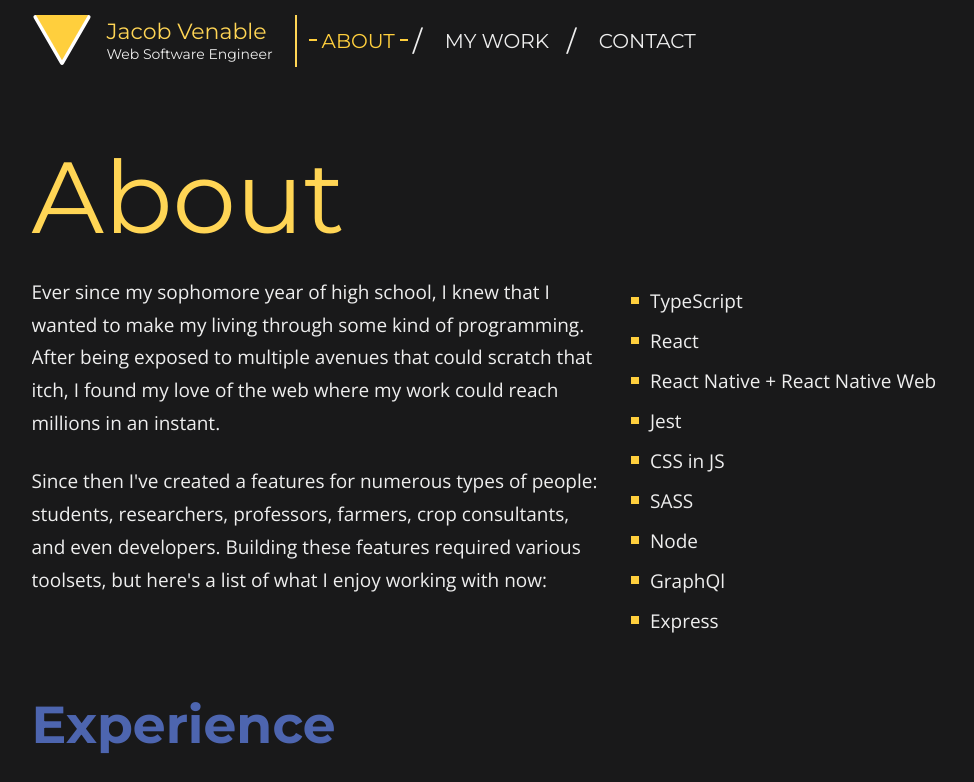
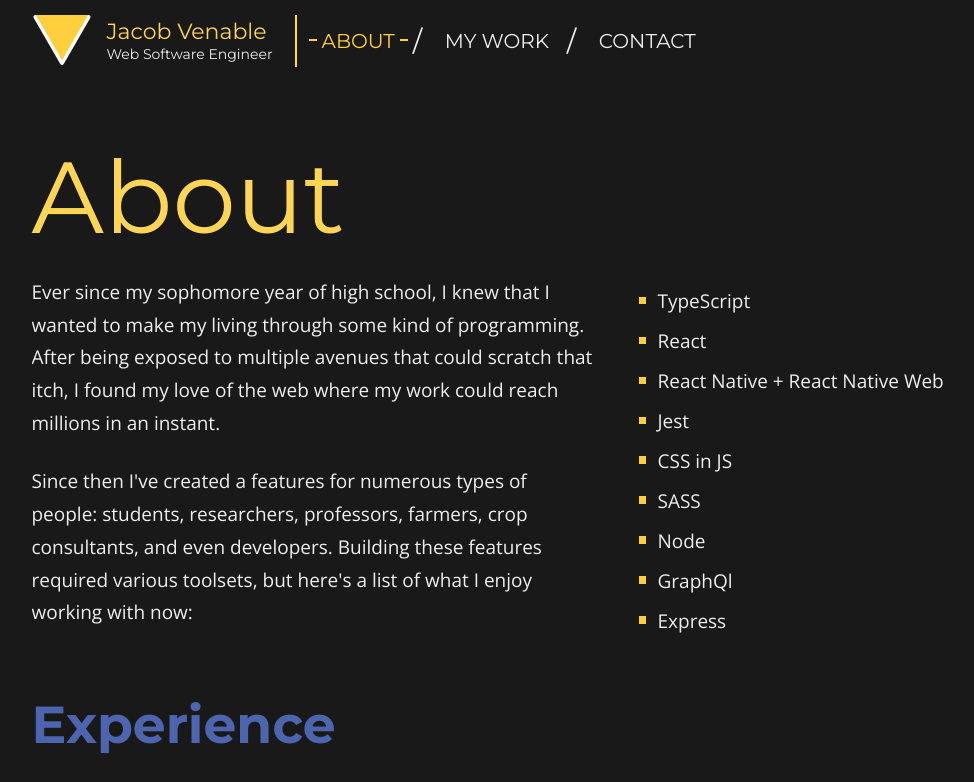
Before and after one commit to jacobvenable/portfolio-nextjs, a Next.js app: page /about in a window 1280 px wide. Shown: the top 782 px of the page, without its empty margins (37-1011 px from the left). Built offline with nearby package versions, Linux system fonts and the light colour scheme.

Commit message:
fix: grid spacing

```diff
--- a/components/Grid/Grid.module.scss
+++ b/components/Grid/Grid.module.scss
@@ -1,5 +1,30 @@
-@use "../Stack/Stack.module.scss";
 @import "../../theme";
+
+$gap: px-to-rem(15);
+$gap-padded: $gap * 2;
+
+@mixin stack-horizontal {
+  flex-direction: row;
+  margin: 0 ($gap * -1 / 2);
+
+  &.padded {
+    margin: 0 ($gap-padded * -1 / 2);
+  }
+}
+
+.container {
+  display: flex;
+  flex-flow: row wrap;
+  margin: 0 ($gap * -1 / 2);
+
+  &.padded {
+    margin: 0 ($gap-padded * -1 / 2);
+  }
+}
+
+@mixin stack-vertical {
+  flex-direction: column;
+}
 
 @mixin grid-item-sizes {
   &-100 {
@@ -21,6 +46,11 @@
 
 .item {
   flex: 1 1;
+  padding: 0 ($gap / 2);
+
+  &.padded {
+    padding: 0 $gap-padded / 2;
+  }
 
   @media #{$mq-mobile} {
     &.mobile {
--- a/components/Grid/Grid.tsx
+++ b/components/Grid/Grid.tsx
@@ -30,7 +30,7 @@ const GridContainer: React.FC<GridContainerProps> = ({
   return (
     <GridContext.Provider value={gridContextValue}>
       <div
-        className={classnames(styles.stack, directionClassNames, {
+        className={classnames(styles.container, directionClassNames, {
           [styles.padded]: padded,
         })}
       >
```
